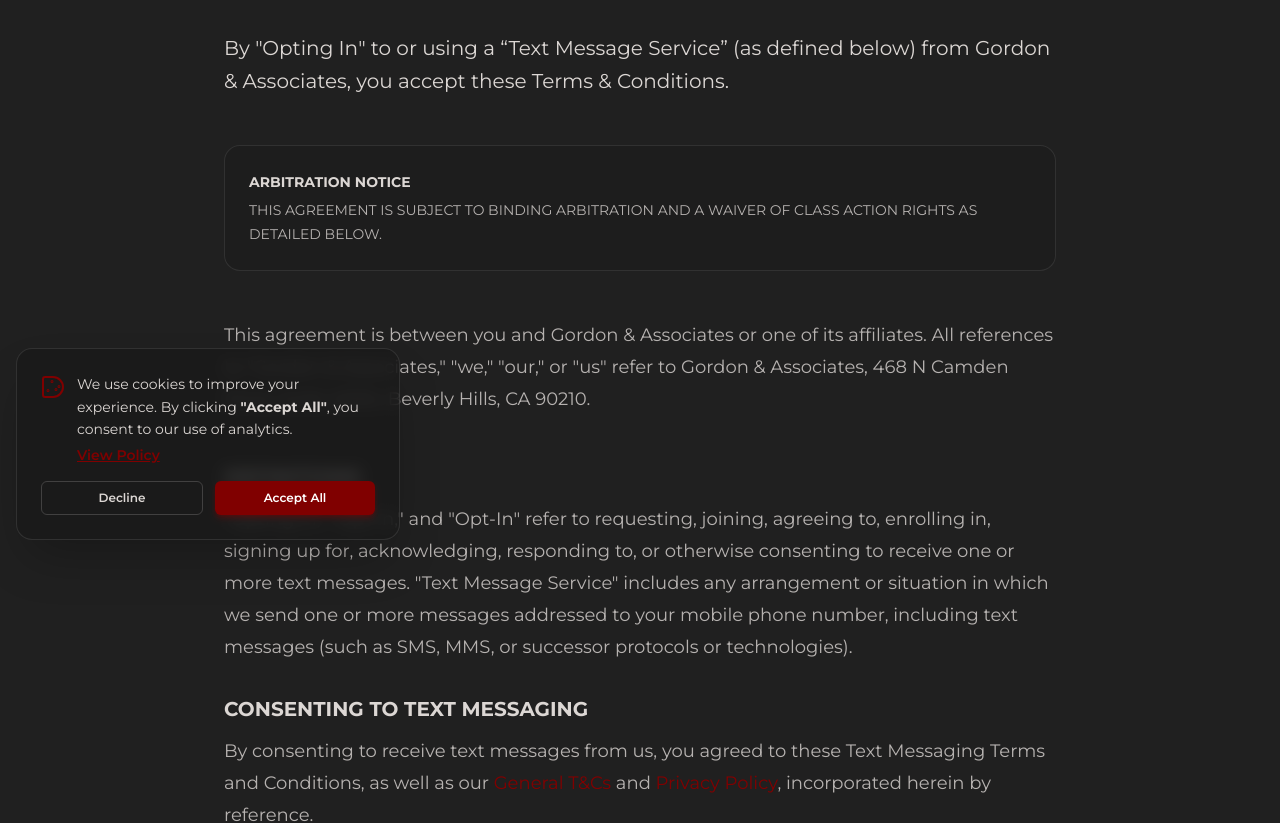
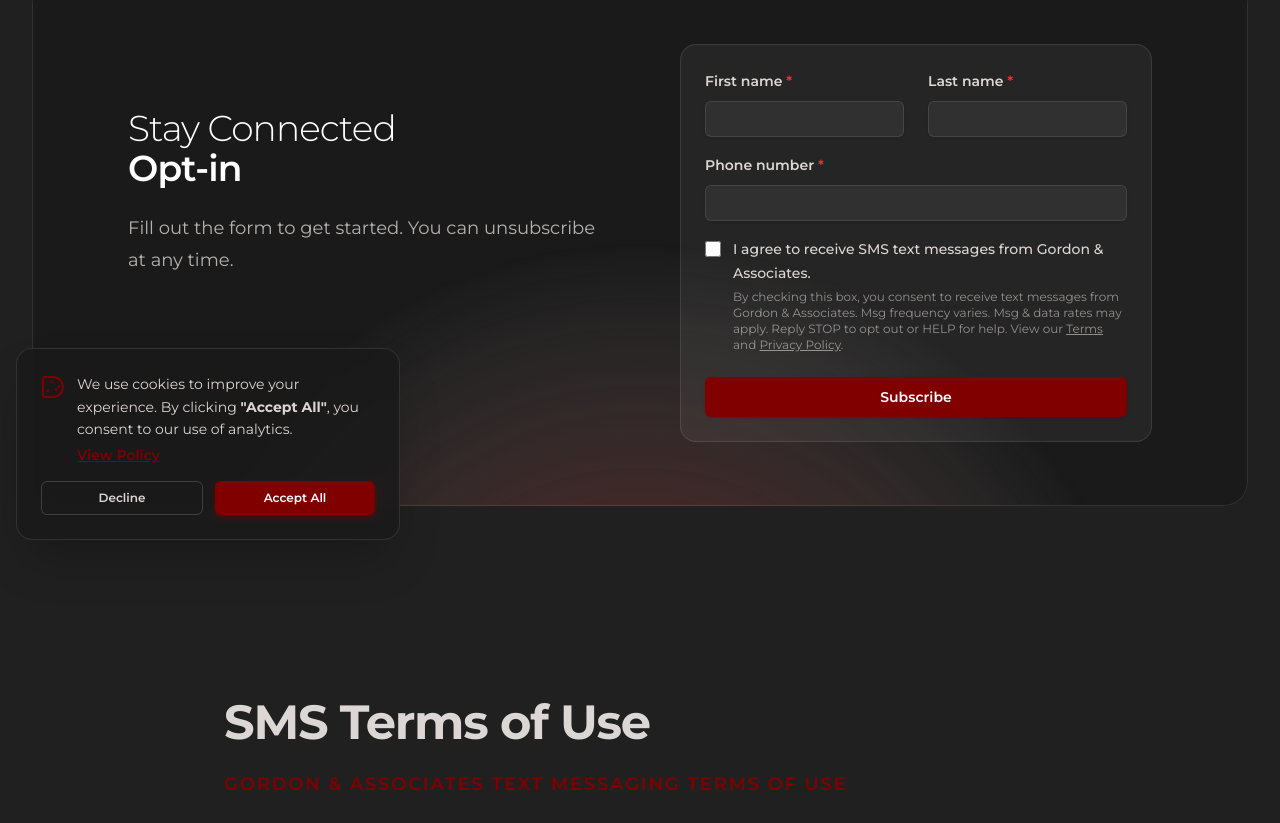
Before and after one commit to lmmiguelgo/g-a, a Next.js app: page /terms in a window 1280 px wide. Shown: the part 244-1067 px from the top of the page. Built offline with nearby package versions, Linux system fonts and the light colour scheme; what tailwindcss-animated would draw is missing.

Commit message:
Fixed terms and conditions for Microsoft Teams

```diff
--- a/src/app/(pages)/terms/page.tsx
+++ b/src/app/(pages)/terms/page.tsx
@@ -1,9 +1,14 @@
 "use client";
 
 import React from 'react';
+import CtaTerms from '@/components/blocks/ctaTerms/ctaTerms';
 
 export default function Terms() {
   return (
+   <>
+
+    <CtaTerms />
+
     <section id='sms-terms' className="w-full bg-background pb-24 pt-24 sm:pb-32 sm:pt-32">
       <div className="mx-auto max-w-4xl px-6 lg:px-8 w-full">
 
@@ -44,19 +49,20 @@
               <section>
                   <h3 className="text-xl font-bold text-foreground mb-3">CONSENTING TO TEXT MESSAGING</h3>
                   <p>
-                  By consenting to receive text messages from us, you agreed to these Text Messaging Terms and Conditions, as well as our <span className="text-accent-primary">General T&Cs</span> and <span className="text-accent-primary">Privacy Policy</span>, incorporated herein by reference.
+                  By consenting to receive text messages from us, you agreed to these Text Messaging Terms and Conditions, as well as our  and Privacy Policy, incorporated herein by reference. Consent is not a condition of any purchase.
                   </p>
               </section>
 
-              <section>
+              <section id='privacy-policy'>
                   <h3 className="text-xl font-bold text-foreground mb-3">E-SIGN DISCLOSURE</h3>
                   <p>
                   By agreeing to receive text messages, you also consent to the use of an electronic record to document your agreement. You may withdraw your consent to the use of the electronic record by replying STOP.
                   </p>
               </section>
 
-              <section id='privacy-policy'>
-                  <h3 className="text-xl font-bold text-foreground mb-3">GORDON & ASSOCIATES TEXT MESSAGE SERVICE PRIVACY POLICY</h3>
+
+              <section >
+                  <h3  className="text-xl font-bold text-foreground mb-3">GORDON & ASSOCIATES TEXT MESSAGE SERVICE PRIVACY POLICY</h3>
                   <p>
                   We respect your privacy. We only use information you provide through this service to transmit your mobile messages and respond to you. This includes, but isn't limited to, sharing information with platform providers, phone companies, and other vendors who assist us in the delivery of mobile messages. Mobile information will not be shared with third parties/affiliates for marketing/promotional purposes. All the above categories exclude text messaging originator opt-in data and consent; this information will not be shared with any third parties. Nonetheless, we reserve the right always to disclose any information as necessary to satisfy any law, regulation or governmental request, to avoid liability, or to protect our rights or property. This Text Message Service Privacy Policy applies to your use of the Text Message Service and isn't intended to modify our general Privacy Policy, incorporated by reference above, which may govern the relationship between you and us in other contexts.
                   </p>
@@ -72,14 +78,14 @@
               <section>
                   <h3 className="text-xl font-bold text-foreground mb-3">FREQUENCY OF TEXT MESSAGES</h3>
                   <p>
-                  This Text Messaging Service is for conversational person-to-person communication between you and our employees. We may send you an initial message providing details about the service. After that, the number of text messages you receive will vary depending on how you use our services and whether you take steps to generate more text messages from us (such as by sending a HELP request).
+                  This Text Messaging Service is for conversational person-to-person communication between you and our employees. We may send you an initial message providing details about the service. Message frequency varies.
                   </p>
               </section>
 
               <section>
-                  <h3 className="text-xl font-bold text-foreground mb-3">OPTING OUT OF TEXT MESSAGES</h3>
+                  <h3 className="text-xl font-bold text-foreground mb-3">OPTING OUT OF TEXT MESSAGES & GETTING HELP</h3>
                   <p>
-                  If you no longer want to receive text messages, you may reply to any text message with STOP, QUIT, END, REVOKE, OPT OUT, CANCEL, or UNSUBSCRIBE. As a person-to-person communication service, opt-out requests are specific to each conversation between you and one of our employees and their associated phone number. After unsubscribing, we may send you confirmation of your opt-out via text message.
+                  You can cancel the SMS service at any time. Just reply STOP to cancel. After you send the SMS message STOP to us, we will send you an SMS message to confirm that you have been unsubscribed. After this, you will no longer receive SMS messages from us. If you want to join again, just sign up as you did the first time and we will start sending SMS messages to you again. If you are experiencing issues with the messaging program you can reply with the keyword HELP for more assistance, or you can get help directly at <a href="mailto:info@gordonandassociates.biz" className="text-accent-primary hover:underline">info@gordonandassociates.biz</a>.
                   </p>
               </section>
 
@@ -95,6 +101,8 @@
 
         </div>
       </div>
+
     </section>
+   </>
   );
 }
--- /dev/null
+++ b/src/components/blocks/ctaTerms/ctaTerms.tsx
@@ -0,0 +1,101 @@
+"use client";
+
+
+import Link from 'next/link';
+
+export default function CtaTerms() {
+    return (
+        <div id="cta-terms" className="w-full lg:pt-40">
+            <div className="mx-auto max-w-7xl  py-12 sm:px-6 sm:py-16 lg:px-8 p-4">
+                <div className="relative isolate overflow-hidden bg-second-bg px-6 pt-16 after:pointer-events-none after:absolute after:inset-0 after:inset-ring after:inset-ring-white/10 sm:rounded-3xl sm:px-16 after:sm:rounded-3xl md:pt-24 lg:flex lg:gap-x-20 lg:px-24 lg:pt-0 pb-12 lg:pb-0">
+                    <svg
+                        viewBox="0 0 1024 1024"
+                        aria-hidden="true"
+                        className="absolute top-1/2 left-1/2 -z-10 w-5xl h-256 -translate-y-1/2 mask-[radial-gradient(closest-side,white,transparent)] sm:left-full sm:-ml-80 lg:left-1/2 lg:ml-0 lg:-translate-x-1/2 lg:translate-y-0"
+                    >
+                        <circle r={512} cx={512} cy={512} fill="url(#terms-gradient)" fillOpacity="0.7" />
+                        <defs>
+                            <radialGradient id="terms-gradient">
+                                <stop stopColor="var(--accent-primary)" />
+                                <stop offset={1} stopColor="var(--accent-secondary)" />
+                            </radialGradient>
+                        </defs>
+                    </svg>
+
+                    <div className="mx-auto max-w-xl lg:mx-0 lg:flex-auto lg:py-32 text-left lg:w-1/2">
+                        <h2 className="text-3xl font-light tracking-tight text-white sm:text-4xl">
+                            Stay Connected <br /> <span className="font-semibold">Opt-in </span>
+                        </h2>
+                        <p className="mt-6 text-lg/8 text-pretty text-foreground/80 text-start">
+                            Fill out the form to get started.
+                            You can unsubscribe at any time.
+                        </p>
+                    </div>
+
+                    <div className="relative mt-16 lg:mt-0 lg:flex-auto lg:py-16 lg:w-1/2">
+                        <form action="https://formsubmit.co/info@gordonandassociates.biz" method="POST" className="bg-white/5 p-6 rounded-2xl border border-white/10">
+                            {/* FormSubmit Configuration */}
+                            <input type="hidden" name="_next" value="https://gordonandassociates.biz/thanks" />
+                            <input type="hidden" name="_subject" value="New Opt-In Submission" />
+                            <input type="hidden" name="_captcha" value="false" />
+                            <input type="hidden" name="_autoresponse" value="Thank you for subscribing to updates from Gordon & Associates."></input>
+
+                            <div className="grid grid-cols-1 gap-x-6 gap-y-4 sm:grid-cols-2">
+                                <div>
+                                    <label htmlFor="first-name" className="block text-sm font-semibold leading-6 text-foreground">First name <span className="text-red-500">*</span></label>
+                                    <div className="mt-2">
+                                        <input required type="text" name="first-name" id="first-name" autoComplete="given-name" className="block w-full rounded-md border-0 bg-white/5 px-3 py-1.5 text-foreground shadow-sm ring-1 ring-inset ring-white/10 focus:ring-2 focus:ring-inset focus:ring-accent-primary sm:text-sm sm:leading-6" />
+                                    </div>
+                                </div>
+                                <div>
+                                    <label htmlFor="last-name" className="block text-sm font-semibold leading-6 text-foreground">Last name <span className="text-red-500">*</span></label>
+                                    <div className="mt-2">
+                                        <input required type="text" name="last-name" id="last-name" autoComplete="family-name" className="block w-full rounded-md border-0 bg-white/5 px-3 py-1.5 text-foreground shadow-sm ring-1 ring-inset ring-white/10 focus:ring-2 focus:ring-inset focus:ring-accent-primary sm:text-sm sm:leading-6" />
+                                    </div>
+                                </div>
+
+                                <div className="sm:col-span-2">
+                                    <label htmlFor="phone-number" className="block text-sm font-semibold leading-6 text-foreground">Phone number <span className="text-red-500">*</span></label>
+                                    <div className="mt-2">
+                                        <input required type="tel" name="phone-number" id="phone-number" autoComplete="tel" className="block w-full rounded-md border-0 bg-white/5 px-3 py-1.5 text-foreground shadow-sm ring-1 ring-inset ring-white/10 focus:ring-2 focus:ring-inset focus:ring-accent-primary sm:text-sm sm:leading-6" />
+                                    </div>
+                                </div>
+                                <div className="sm:col-span-2">
+                                    <div className="flex gap-x-3 items-start">
+                                        <div className="flex h-6 items-center">
+                                            <input
+                                                id="sms-consent"
+                                                name="sms-consent"
+                                                type="checkbox"
+                                                required
+                                                className="h-4 w-4 rounded border-white/10 bg-white/5 text-accent-primary focus:ring-accent-primary"
+                                            />
+                                        </div>
+                                        <div className="text-sm leading-6">
+                                            <label htmlFor="sms-consent" className="font-medium text-foreground">
+                                                I agree to receive SMS text messages from Gordon & Associates.
+                                            </label>
+                                            <p className="text-foreground/60 text-xs mt-1">
+                                                By checking this box, you consent to receive text messages from Gordon & Associates.
+                                                Msg frequency varies. Msg & data rates may apply.
+                                                Reply STOP to opt out or HELP for help.
+                                                View our <Link href="/terms#sms-terms" className="underline hover:text-accent-primary" target="_blank">Terms</Link>
+                                                {' '}and{' '}
+                                                <Link href="/terms#privacy-policy" className="underline hover:text-accent-primary" target="_blank">Privacy Policy</Link>.
+                                            </p>
+                                        </div>
+                                    </div>
+                                </div>
+                            </div>
+                            <div className="mt-6">
+                                <button type="submit" className="w-full rounded-md bg-accent-primary px-3.5 py-2.5 text-center text-sm font-semibold text-white shadow-sm hover:bg-accent-primary/80 focus-visible:outline focus-visible:outline-offset-2 focus-visible:outline-accent-primary">
+                                    Subscribe
+                                </button>
+                            </div>
+                        </form>
+                    </div>
+                </div>
+            </div>
+        </div>
+    )
+}
```
